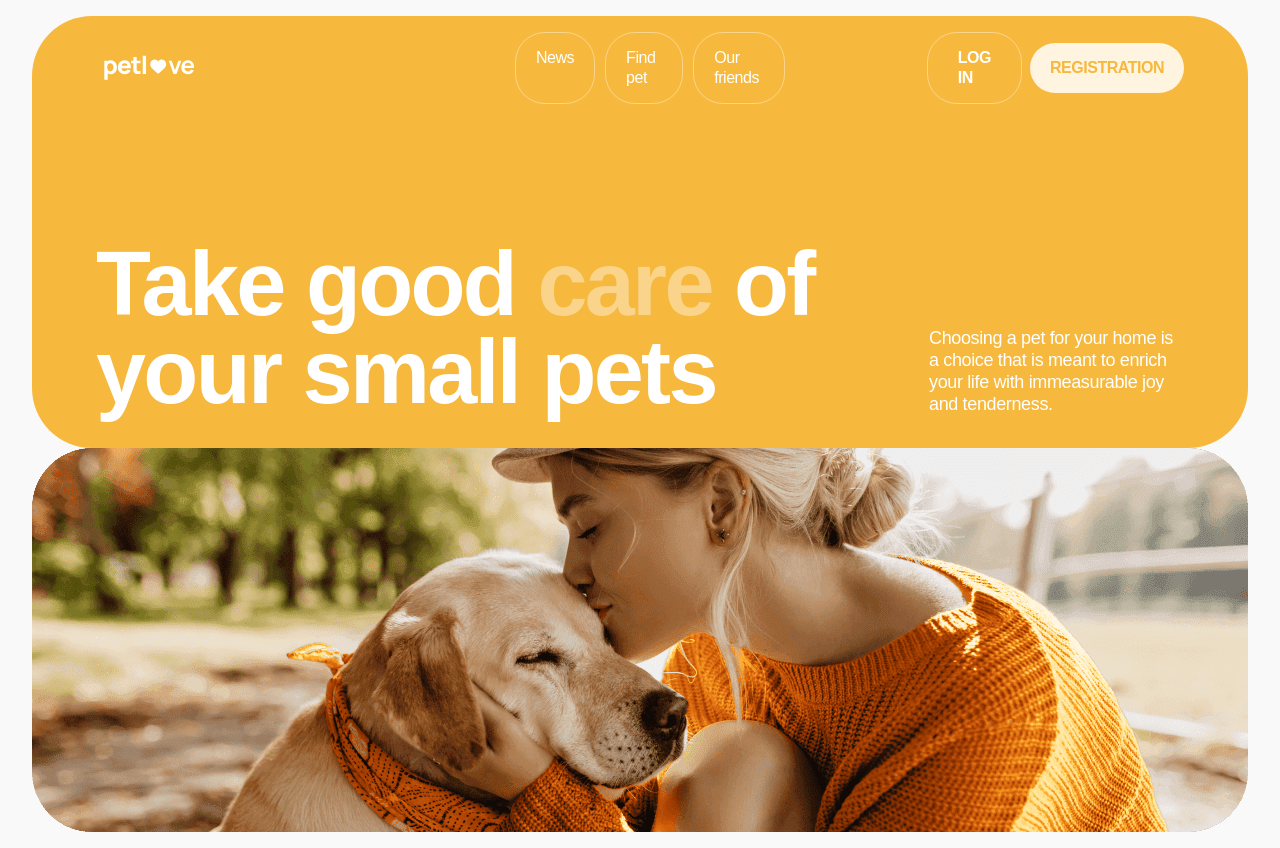
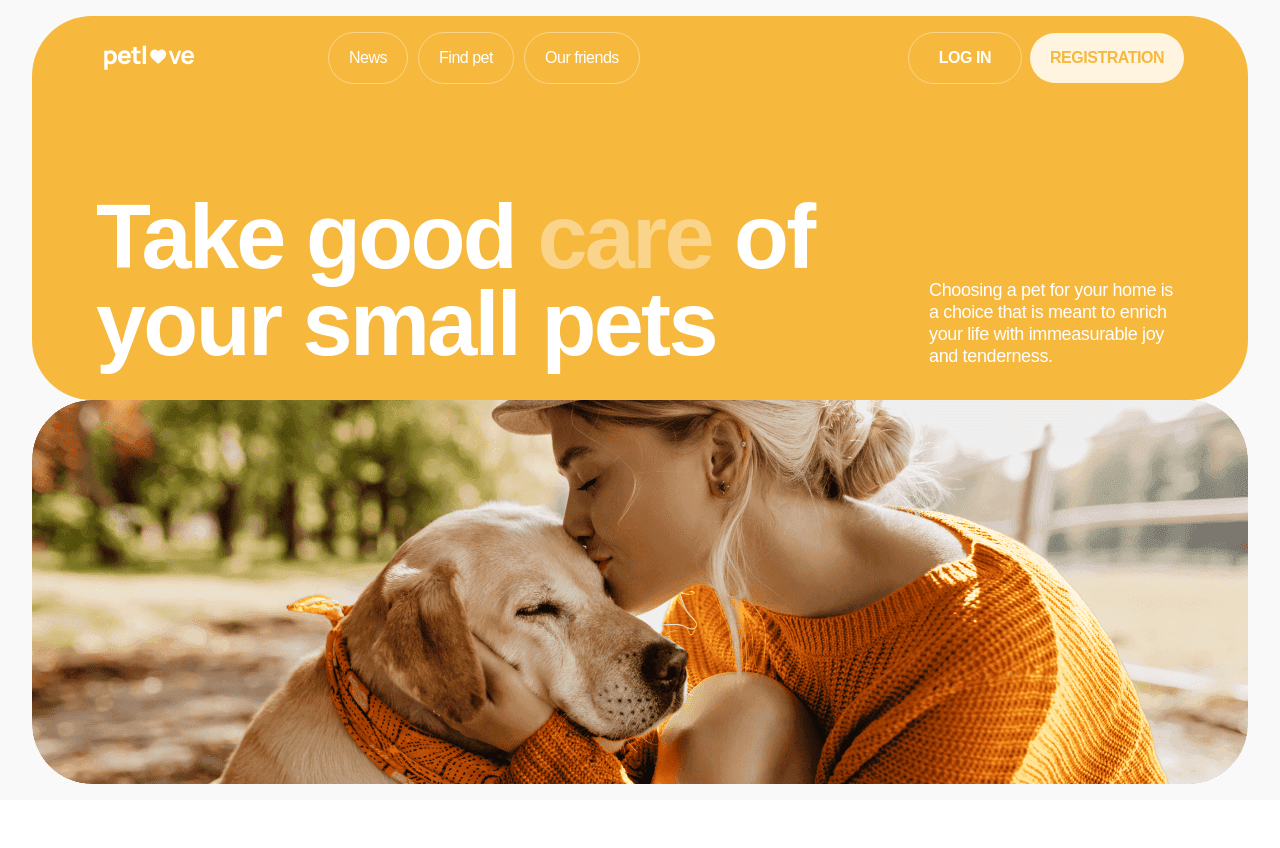
Before and after one commit to 0RomA0/Petlove, a React (Vite) app: page /home in a window 1280 px wide. After the commit the page ends 800 px from the top, so only its background shows below. Built offline with nearby package versions, Linux system fonts and the light colour scheme.

Commit message:
added first adaptation

```diff
--- a/src/components/AuthNav/AuthNav.module.css
+++ b/src/components/AuthNav/AuthNav.module.css
@@ -1,8 +1,20 @@
 .btnContainer {
   display: flex;
+  flex-direction: column;
   gap: 8px;
-  align-items: center;
-  margin-left: 142px;
+}
+
+/* Tablet */
+@media screen and (min-width: 768px) {
+}
+
+/* Desktop */
+@media screen and (min-width: 1280px) {
+  .btnContainer {
+    flex-direction: row;
+    align-items: center;
+    margin-left: 142px;
+  }
 }
 
 .btnLogInHome {
@@ -92,6 +104,7 @@
 
   cursor: pointer;
   text-decoration: none;
+  text-align: center;
 }
 
 .btnLogInBase:hover {
--- /dev/null
+++ b/src/components/BurgerMenu/BurgerMenu.jsx
@@ -0,0 +1,27 @@
+import Nav from '../Nav/Nav';
+import AuthNav from '../AuthNav/AuthNav';
+import UserNav from '../UserNav/UserNav';
+import style from './BurgerMenu.module.css';
+import { useSelector } from 'react-redux';
+import { selectIsLoggedIn } from '../../redux/auth/selectors';
+
+export default function BurgerMenu({ isOpen, onClose }) {
+  const isLoggedIn = useSelector(selectIsLoggedIn);
+
+  if (!isOpen) return null;
+
+  return (
+    <div className={style.overlay} onClick={onClose}>
+      <div className={style.menu} onClick={(e) => e.stopPropagation()}>
+        <button className={style.closeBtn} onClick={onClose}>
+          <svg className={style.closeIcon} width="32" height="32">
+            <use href="/sprite.svg#icon-cross-small" />
+          </svg>
+        </button>
+        <Nav />
+
+        {isLoggedIn ? <UserNav /> : <AuthNav />}
+      </div>
+    </div>
+  );
+}
--- /dev/null
+++ b/src/components/BurgerMenu/BurgerMenu.module.css
@@ -0,0 +1,49 @@
+.overlay {
+  position: fixed;
+  inset: 0;
+  background: rgba(0, 0, 0, 0.4);
+  z-index: 999;
+
+  display: flex;
+  justify-content: flex-end;
+}
+
+.menu {
+  position: relative;
+  width: 218px;
+  height: auto;
+  background: #fff;
+  padding: 24px;
+  box-sizing: border-box;
+
+  display: flex;
+  flex-direction: column;
+  justify-content: space-between;
+}
+
+.closeBtn {
+  position: absolute;
+  top: 16px;
+  right: 16px;
+  background: transparent;
+  cursor: pointer;
+  padding: 4px;
+  line-height: 0;
+  border: none;
+  border-radius: 50%;
+}
+
+.closeIcon {
+  stroke-width: 3px;
+  stroke: #262626;
+  fill: none;
+  transition: stroke 0.3s ease;
+}
+
+.closeBtn:hover .closeIcon {
+  stroke: #fff;
+}
+
+.closeBtn:hover {
+  background-color: #ffdc86;
+}
--- a/src/components/FriendsList/FriendsList.module.css
+++ b/src/components/FriendsList/FriendsList.module.css
@@ -1,5 +1,17 @@
 .container {
-  padding-top: 96px;
+  box-sizing: border-box;
+}
+
+/* Tablet */
+@media screen and (min-width: 768px) {
+  .container {
+  }
+}
+
+/* Desktop */
+@media screen and (min-width: 1280px) {
+  .container {
+  }
 }
 
 .list {
@@ -20,3 +32,7 @@
   background: #fff;
   padding: 12px 12px 40px 20px;
 }
+
+.container {
+  padding-top: 34px;
+}
--- a/src/components/Header/Header.jsx
+++ b/src/components/Header/Header.jsx
@@ -5,8 +5,12 @@ import AuthNav from '../AuthNav/AuthNav';
 import UserNav from '../UserNav/UserNav';
 import { useSelector } from 'react-redux';
 import { selectIsLoggedIn } from '../../redux/auth/selectors';
+import BurgerMenu from '../BurgerMenu/BurgerMenu';
+import { useState } from 'react';
 
 export default function Header() {
+  const [openBurgerMenu, setOpenBurgerMenu] = useState(false);
+
   const { pathname } = useLocation();
   const isHome = pathname === '/home';
 
@@ -29,11 +33,37 @@ export default function Header() {
             </svg>
           </Link>
 
-          <Nav isHome={isHome} />
+          <div className={style.navWrapper}>
+            <Nav isHome={isHome} />
+          </div>
 
-          {isLogin ? <UserNav isHome={isHome} /> : <AuthNav isHome={isHome} />}
+          <div className={style.authWrapper}>
+            {isLogin ? (
+              <UserNav isHome={isHome} />
+            ) : (
+              <AuthNav isHome={isHome} />
+            )}
+          </div>
+
+          <button
+            className={style.burgerBtn}
+            onClick={() => setOpenBurgerMenu(true)}
+          >
+            <svg
+              className={isHome ? style.isHomeIconBurger : style.iconBurger}
+              width="32"
+              height="32"
+            >
+              <use href="/sprite.svg#icon-burger-menu" />
+            </svg>
+          </button>
         </div>
       </header>
+
+      <BurgerMenu
+        isOpen={openBurgerMenu}
+        onClose={() => setOpenBurgerMenu(false)}
+      />
     </>
   );
 }
--- a/src/components/Header/Header.module.css
+++ b/src/components/Header/Header.module.css
@@ -3,6 +3,18 @@
 .container {
   display: flex;
   align-items: center;
+  justify-content: space-between;
+}
+
+/* Tablet */
+@media screen and (min-width: 768px) {
+}
+
+/* Desktop */
+@media screen and (min-width: 1280px) {
+  .container {
+    justify-content: center;
+  }
 }
 
 .logo {
@@ -16,8 +28,73 @@
 
 /* Base style */
 .defaultContainer {
-  width: 1153px;
+  max-width: 375px;
   display: flex;
   align-items: center;
-  margin: 0 auto;
+  justify-content: space-between;
 }
+
+/* Tablet */
+@media screen and (min-width: 768px) {
+}
+
+/* Desktop */
+@media screen and (min-width: 1280px) {
+  .defaultContainer {
+    max-width: 1153px;
+    display: flex;
+    align-items: center;
+    margin: 0 auto;
+    justify-content: center;
+  }
+}
+
+.burgerBtn {
+  display: block;
+  border: none;
+  background-color: transparent;
+  padding: 0;
+}
+
+/* Tablet */
+@media screen and (min-width: 768px) {
+}
+
+/* Desktop */
+@media screen and (min-width: 1280px) {
+  .burgerBtn {
+    display: none;
+  }
+}
+
+.iconBurger {
+  fill: none;
+  stroke-width: 3px;
+  stroke: #262626;
+}
+
+.isHomeIconBurger {
+  stroke: #fff;
+}
+
+.navWrapper,
+.authWrapper {
+  display: none;
+}
+
+.burgerBtn {
+  display: block;
+}
+
+/* Desktop */
+@media screen and (min-width: 1280px) {
+  .navWrapper,
+  .authWrapper {
+    display: flex;
+    margin-left: auto;
+  }
+
+  .burgerBtn {
+    display: none;
+  }
+}
--- a/src/components/MainLayout/MainLayout.module.css
+++ b/src/components/MainLayout/MainLayout.module.css
@@ -1,5 +1,23 @@
 .container {
-  padding: 32px;
+  max-width: 375px;
+  padding: 28px 20px 80px;
+  box-sizing: border-box;
+}
+
+/* Tablet */
+@media screen and (min-width: 768px) {
+  .container {
+    padding: 32px 32px 80px;
+    max-width: 768px;
+  }
+}
+
+/* Desktop */
+@media screen and (min-width: 1280px) {
+  .container {
+    max-width: 1280px;
+    padding: 32px;
+  }
 }
 
 .content {
--- a/src/components/Nav/Nav.module.css
+++ b/src/components/Nav/Nav.module.css
@@ -1,10 +1,34 @@
 .container {
-  margin-left: 313px;
+  display: flex;
+  align-items: center;
+  justify-content: center;
+}
+
+/* Tablet */
+@media screen and (min-width: 768px) {
+}
+
+/* Desktop */
+@media screen and (min-width: 1280px) {
+  .container {
+    display: block;
+    margin-left: auto;
+  }
 }
 
 .nav {
   display: flex;
+  flex-direction: column;
   gap: 10px;
+  margin-top: 236px;
+}
+
+/* Desktop */
+@media screen and (min-width: 1280px) {
+  .nav {
+    flex-direction: row;
+    margin-top: 0;
+  }
 }
 
 .linkHome {
@@ -52,6 +76,7 @@
   color: #262626;
   text-decoration: none;
   cursor: pointer;
+  text-align: center;
 }
 
 .linkBase:hover {
--- a/src/components/Title/Title.module.css
+++ b/src/components/Title/Title.module.css
@@ -1,8 +1,21 @@
 .title {
   font-family: var(--font-family);
   font-weight: 700;
-  font-size: 54px;
+  font-size: 28px;
   line-height: 100%;
   letter-spacing: -0.03em;
   color: #262626;
 }
+
+/* Tablet */
+@media screen and (min-width: 768px) {
+  .container {
+  }
+}
+
+/* Desktop */
+@media screen and (min-width: 1280px) {
+  .title {
+    font-size: 54px;
+  }
+}
--- a/src/pages/HomePage/HomePage.module.css
+++ b/src/pages/HomePage/HomePage.module.css
@@ -1,34 +1,110 @@
 .container {
-  width: auto;
+  max-width: 375px;
   height: auto;
-  padding: 16px 32px;
+  padding: 10px 20px;
+}
+
+/* Tablet */
+@media screen and (min-width: 768px) {
+  .container {
+    max-width: 768px;
+    padding: 16px 32px;
+  }
+}
+
+/* Desktop */
+@media screen and (min-width: 1280px) {
+  .container {
+    max-width: 1216px;
+  }
 }
 
 .contentHome {
-  border-radius: 60px;
+  border-radius: 30px;
   width: auto;
-  height: 384px;
+  height: 390px;
   background: #f6b83d;
-  padding: 16px 64px 32px 64px;
+  padding: 18px 20px 50px 20px;
   display: flex;
   flex-direction: column;
   justify-content: space-between;
+  box-sizing: border-box;
+}
+
+/* Tablet */
+@media screen and (min-width: 768px) {
+  .contentHome {
+    border-radius: 60px;
+    width: auto;
+    height: 496px;
+    background: #f6b83d;
+    padding: 27px 32px 44px 32px;
+    display: flex;
+    flex-direction: column;
+  }
+}
+
+/* Desktop */
+@media screen and (min-width: 1280px) {
+  .contentHome {
+    height: 384px;
+    padding: 16px 64px 32px 64px;
+  }
 }
 
 .textContainer {
   display: flex;
-  align-items: flex-end;
+  align-items: flex-start;
+  flex-direction: column;
+  gap: 24px;
+}
+
+/* Tablet */
+@media screen and (min-width: 768px) {
+  .textContainer {
+    display: flex;
+    align-items: flex-end;
+    gap: 32px;
+  }
+}
+
+/* Desktop */
+@media screen and (min-width: 1280px) {
+  .textContainer {
+    flex-direction: row;
+  }
 }
 
 .title {
   font-family: var(--font-family);
   font-weight: 700;
-  font-size: 90px;
-  line-height: 97%;
+  font-size: 50px;
+  line-height: 96%;
   letter-spacing: -0.03em;
   color: #fff;
-  width: 760px;
+  width: 295px;
+  height: 144px;
   margin-right: auto;
+}
+
+/* Tablet */
+@media screen and (min-width: 768px) {
+  .title {
+    font-size: 80px;
+    width: 640px;
+    height: 154px;
+  }
+}
+
+/* Desktop */
+@media screen and (min-width: 1280px) {
+  .title {
+    font-size: 90px;
+    line-height: 97%;
+    width: 760px;
+    height: 174px;
+    margin-right: auto;
+  }
 }
 
 .spanHome {
@@ -38,15 +114,43 @@
 .text {
   font-family: var(--font-family);
   font-weight: 500;
-  font-size: 18px;
-  line-height: 122%;
+  font-size: 14px;
+  line-height: 129%;
   letter-spacing: -0.02em;
   color: #fff;
-  width: 255px;
-  height: 88px;
+  width: 295px;
+  height: 54px;
+}
+
+/* Tablet */
+@media screen and (min-width: 768px) {
+  .text {
+    font-size: 18px;
+    line-height: 122%;
+    width: 255px;
+    height: 88px;
+  }
 }
 
 .imgHome {
   width: 100%;
   height: 384px;
+  border-radius: 30px;
+  object-fit: cover;
+  object-position: center;
 }
+
+/* Tablet */
+@media screen and (min-width: 768px) {
+  .imgHome {
+    height: 496px;
+    border-radius: 60px;
+  }
+}
+
+/* Desktop */
+@media screen and (min-width: 1280px) {
+  .imgHome {
+    height: 384px;
+  }
+}
--- a/src/pages/MainPage/MainPage.jsx
+++ b/src/pages/MainPage/MainPage.jsx
@@ -20,7 +20,7 @@ export default function MainPage() {
         <Loader color="#fff" />
       ) : (
         <NavLink to={'/home'} className={style.btn}>
-          <svg>
+          <svg className={style.logoSvg}>
             <use href="/sprite.svg#icon-logo-main" />
           </svg>
         </NavLink>
--- a/src/pages/MainPage/MainPage.module.css
+++ b/src/pages/MainPage/MainPage.module.css
@@ -4,7 +4,7 @@
   height: 812px;
   background-image: url('/image-1x.jpg');
   background-size: cover;
-  background-position: center;
+  background-position: 72% center;
   background-repeat: no-repeat;
   display: flex;
   justify-content: center;
@@ -19,6 +19,11 @@
 
 /* Tablet */
 @media screen and (min-width: 768px) {
+  .container {
+    max-width: 768px;
+    height: 1024px;
+    background-position: 62% center;
+  }
 }
 
 /* Desktop */
@@ -27,6 +32,7 @@
     max-width: inherit;
     width: 100%;
     height: 800px;
+    background-position: center;
   }
 }
 
@@ -37,4 +43,24 @@
   line-height: 100%;
   letter-spacing: -0.04em;
   color: #fff;
+  display: flex;
 }
+
+.logoSvg {
+  width: 190px;
+  height: 50px;
+}
+
+/* Tablet */
+@media screen and (min-width: 768px) {
+  .logoSvg {
+    width: 374px;
+    height: 100px;
+  }
+}
+
+/* Desktop */
+@media screen and (min-width: 1280px) {
+  .logoSvg {
+  }
+}
```
Also changed, not shown: public/sprite.svg.
